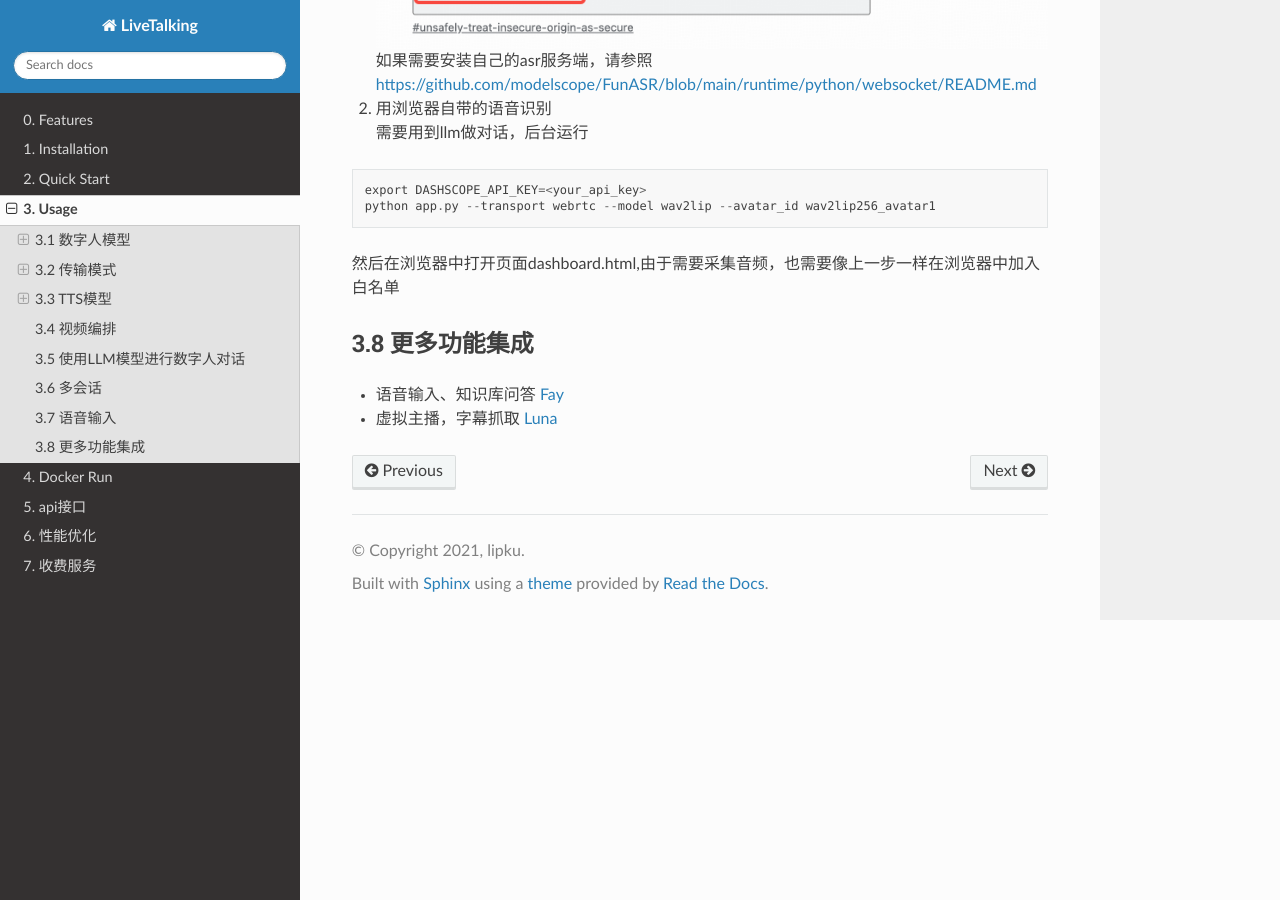
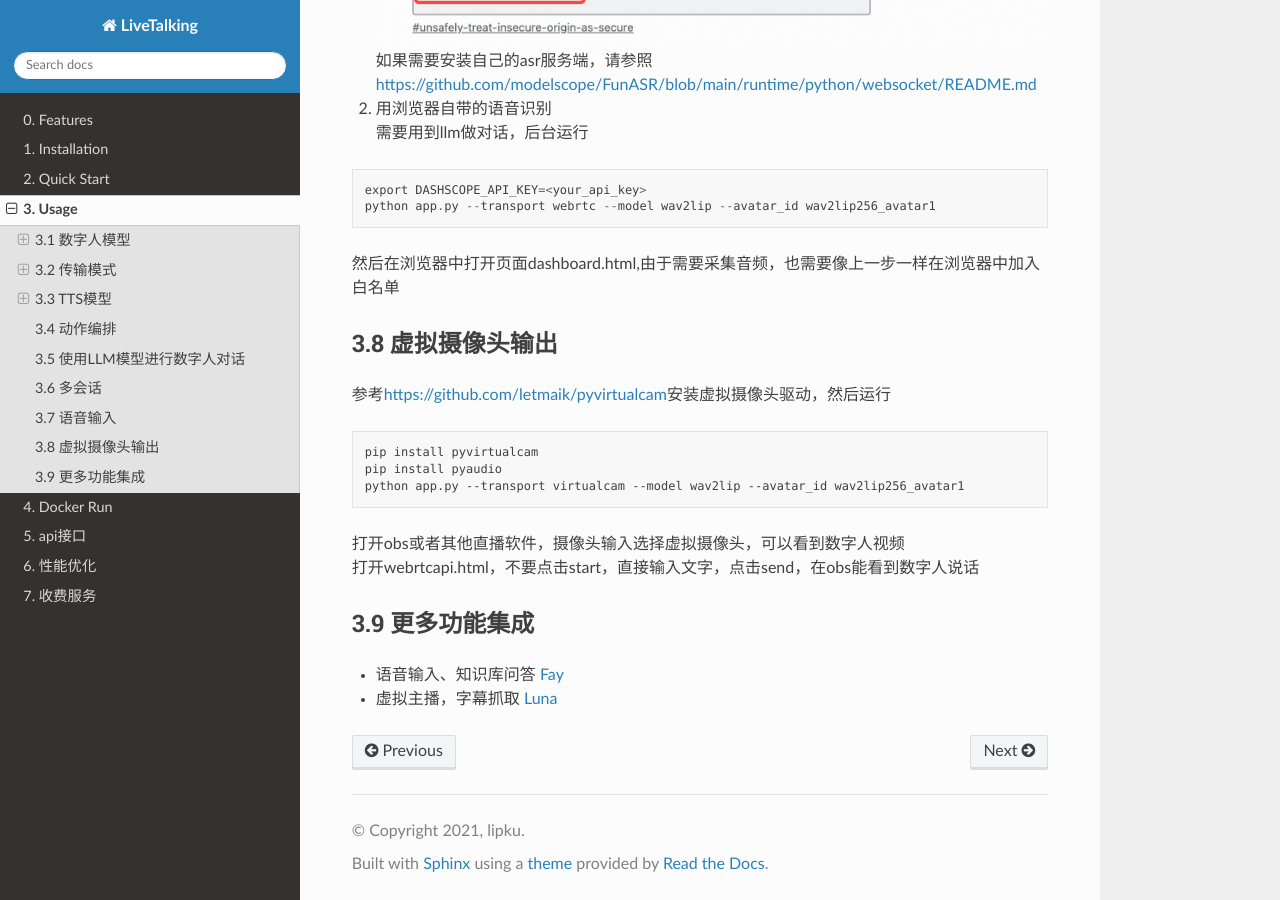
Before and after one commit to lipku/livetalking-doc, a Sphinx documentation site: the page built from docs/source/usage.md, in a window 1280 px wide and 900 px high, scrolled down 7399 px. Built offline with Sphinx 7.4.7 and the Read the Docs theme 3.1.0, drawn with Linux system fonts in a browser that asks for light colours.

Commit message:
update doc

````diff
--- a/docs/source/feature.md
+++ b/docs/source/feature.md
@@ -12,8 +12,8 @@ Real time interactive streaming digital human， realize audio video synchronous
 2. 支持声音克隆
 3. 支持数字人说话被打断
 4. 支持全身视频拼接
-5. 支持rtmp和webrtc
-6. 支持视频编排：不说话时播放自定义视频
+5. 支持webrtc、虚拟摄像头输出
+6. 支持动作编排：不说话时播放自定义视频
 
 ---
 * 知识星球:<https://t.zsxq.com/7NMyO> 沉淀高质量常见问题、最佳实践经验、问题解答
--- a/docs/source/usage.md
+++ b/docs/source/usage.md
@@ -214,7 +214,7 @@ docker run --gpus=all -e COQUI_TOS_AGREED=1 --rm -p 9000:80 ghcr.io/coqui-ai/xtt
 python app.py --transport webrtc --model wav2lip --avatar_id wav2lip256_avatar1 --tts xtts --REF_FILE data/ref.wav --TTS_SERVER http://localhost:9000
 ```
 
-### 3.4 视频编排
+### 3.4 动作编排
 - 1，生成素材
 ```
 ffmpeg -i xxx.mp4 -vf fps=25 -qmin 1 -q:v 1 -start_number 0 data/customvideo/image/%08d.png
@@ -260,7 +260,16 @@ python app.py --transport webrtc --model wav2lip --avatar_id wav2lip256_avatar1
 ```
 然后在浏览器中打开页面dashboard.html,由于需要采集音频，也需要像上一步一样在浏览器中加入白名单
 
+### 3.8 虚拟摄像头输出
+参考<https://github.com/letmaik/pyvirtualcam>安装虚拟摄像头驱动，然后运行
+```bash
+pip install pyvirtualcam
+pip install pyaudio
+python app.py --transport virtualcam --model wav2lip --avatar_id wav2lip256_avatar1
+```
+打开obs或者其他直播软件，摄像头输入选择虚拟摄像头，可以看到数字人视频
+打开webrtcapi.html，不要点击start，直接输入文字，点击send，在obs能看到数字人说话
 
-### 3.8 更多功能集成
+### 3.9 更多功能集成
 - 语音输入、知识库问答 [Fay](https://github.com/xszyou/Fay)
 - 虚拟主播，字幕抓取 [Luna](https://github.com/Ikaros-521/AI-Vtuber)
````
Also changed, not shown: docs/source/service.md (+1 -1 lines).
